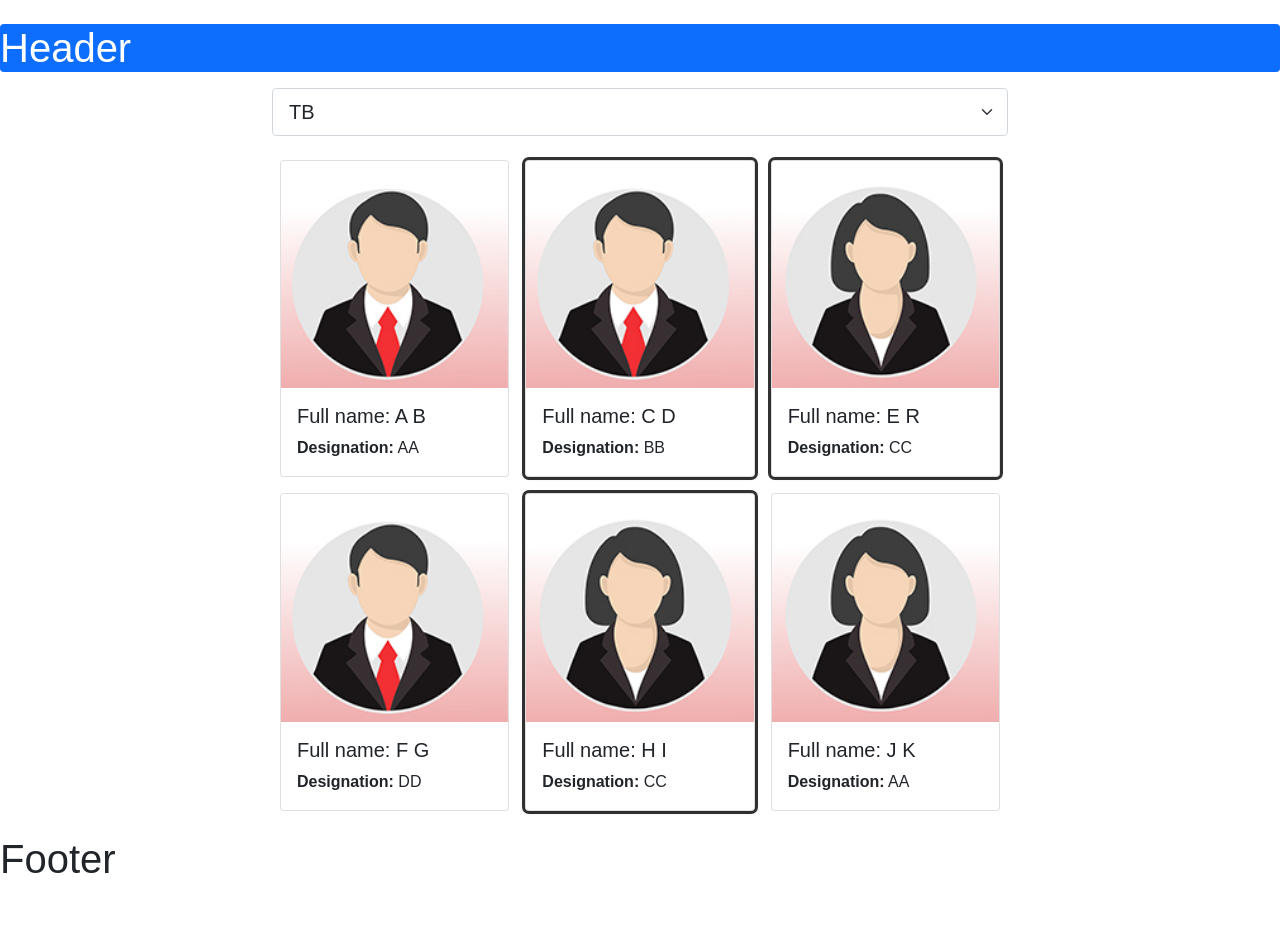
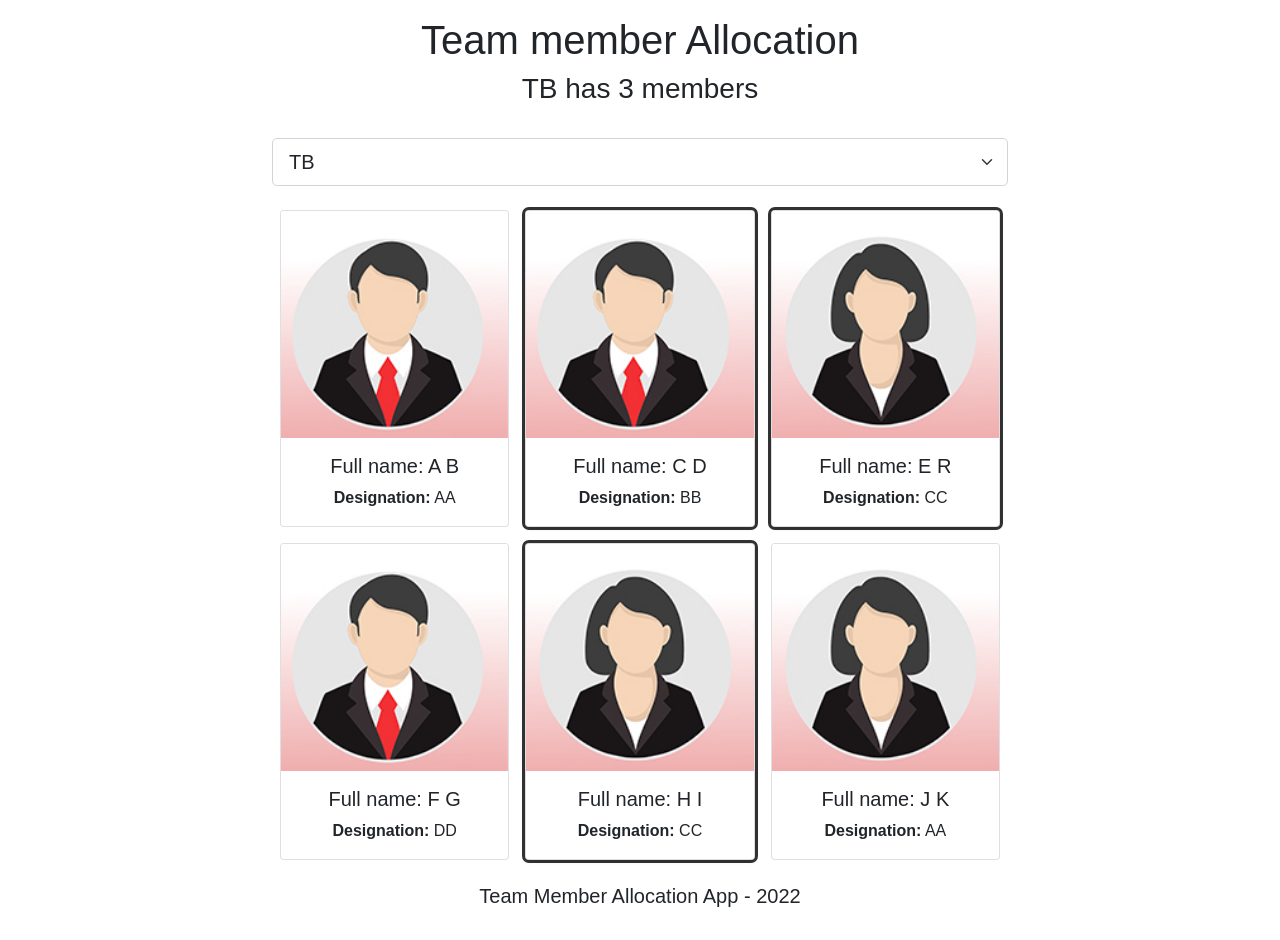
Before and after one commit to tinanator/TeamMember_test, a React (Create React App) app in the folder TeamMember/ClientApp/: page / in a window 1280 px wide. Before the commit the page ends 891 px from the top, so only its background shows below. Built offline with nearby package versions, Linux system fonts and the light colour scheme.

Commit message:
Add local storage, fix card click handle

```diff
--- a/TeamMember/ClientApp/src/App.jsx
+++ b/TeamMember/ClientApp/src/App.jsx
@@ -7,10 +7,11 @@
 import Employees from './Employees';
 import Footer from './Footer';
 
-import { useState } from 'react';
+import { useState, useEffect } from 'react';
 
 function App() {
-    const [employees, setEmployees] = useState([
+
+    const [employees, setEmployees] = useState(JSON.parse(localStorage.getItem('employeeList')) || [
         { id: 1, fullname: "A B", destination: "AA", gender: "m", teamName: "TA" },
         { id: 2, fullname: "C D", destination: "BB", gender: "m", teamName: "TB" },
         { id: 3, fullname: "E R", destination: "CC", gender: "f", teamName: "TB" },
@@ -19,7 +20,7 @@
         { id: 6, fullname: "J K", destination: "AA", gender: "f", teamName: "TA" }
     ]);
 
-    const [SelectedTeam, setTeam] = useState("TB");
+    const [SelectedTeam, setTeam] = useState(JSON.parse(localStorage.getItem('selectedItem')) || "TB");
 
     function handleTeamSelectionChange(event) {
         console.log(event.target.value);
@@ -27,6 +28,7 @@
     }
 
     function handleEmployeeClick(event) {
+        console.log("click");
         const transformedArray = employees.map((employee) => employee.id === parseInt(event.currentTarget.id) ?
             (employee.TeamName === SelectedTeam) ?
                 { ...employee, TeamName: '' } : { ...employee, teamName: SelectedTeam }
@@ -35,10 +37,22 @@
         setEmployees(transformedArray);
     }
 
+    useEffect(() => {
+        localStorage.setItem('employeeList', JSON.stringify(employees));
+    }, [employees])
+
+    useEffect(() => {
+        localStorage.setItem('selectedTeam', JSON.stringify(SelectedTeam));
+    }, [SelectedTeam])
+
+    console.log(employees.filter((employee) => employee.teamName === SelectedTeam).length);
+
 
         return (
             <div>
-                <Header />
+                <Header SelectedTeam={SelectedTeam}
+                    teamNumberCount={employees.filter((employee) => employee.teamName === SelectedTeam).length}
+                />
                 <Employees employees={employees}
                     SelectedTeam={SelectedTeam}
                     handleTeamSelectionChange={handleTeamSelectionChange}
--- a/TeamMember/ClientApp/src/Employees.jsx
+++ b/TeamMember/ClientApp/src/Employees.jsx
@@ -22,7 +22,7 @@
                     <div className="card-collection">
                         {
                             employees.map((employee) => (
-                                <div id={employee.id} className={(employee.teamName === SelectedTeam ? "card m-2 standout" : "card m-2")} style = {{ cursor: "pointer" }}>
+                                <div id={employee.id} key={employee.id} onClick={handleEmployeeClick} className={(employee.teamName === SelectedTeam ? "card m-2 standout" : "card m-2")} style={{ cursor: "pointer" }}>
 
                                     {(employee.gender === "m") ? < img src={maleProfile} className="card-img-top" />
                                                                : < img src={femaleProfile} className="card-img-top" />}
--- a/TeamMember/ClientApp/src/Footer.js
+++ b/TeamMember/ClientApp/src/Footer.js
@@ -1,7 +1,15 @@
 const Footer = () => {
+
+
+    var today = new Date();
+
     return (
-        <footer>
-            <h1>Footer</h1>
+        <footer className="container">
+            <div className="row justify-content-center mt-3 mb-4">
+                <div className="col-8">
+                    <h5>Team Member Allocation App - {today.getFullYear()}</h5>
+                </div>
+            </div>
         </footer>
     )
 }
--- a/TeamMember/ClientApp/src/Header.js
+++ b/TeamMember/ClientApp/src/Header.js
@@ -1,7 +1,12 @@
-const Header = () => {
+const Header = ({ SelectedTeam, teamNumberCount }) => {
     return (
-        <header>
-            <h1 className="mt-4 p5 bg-primary text-white rounded">Header</h1>
+        <header className="container">
+            <div className="row justify-content-center mt-3 mb-4">
+                <div className="col-8">
+                    <h1>Team member Allocation</h1>
+                    <h3>{SelectedTeam} has {teamNumberCount} members</h3>
+                </div>
+            </div>
         </header>
     )
 }
--- a/TeamMember/ClientApp/src/custom.css
+++ b/TeamMember/ClientApp/src/custom.css
@@ -9,3 +9,7 @@
 .standout {
     box-shadow: rgba(0,0,0,0.16) 0px 1px 4px, rgb(51, 51, 51) 0px 0px 0px 3px;
 }
+
+h1, h2, h3, h4, h5, p {
+    text-align:center;
+}
```
